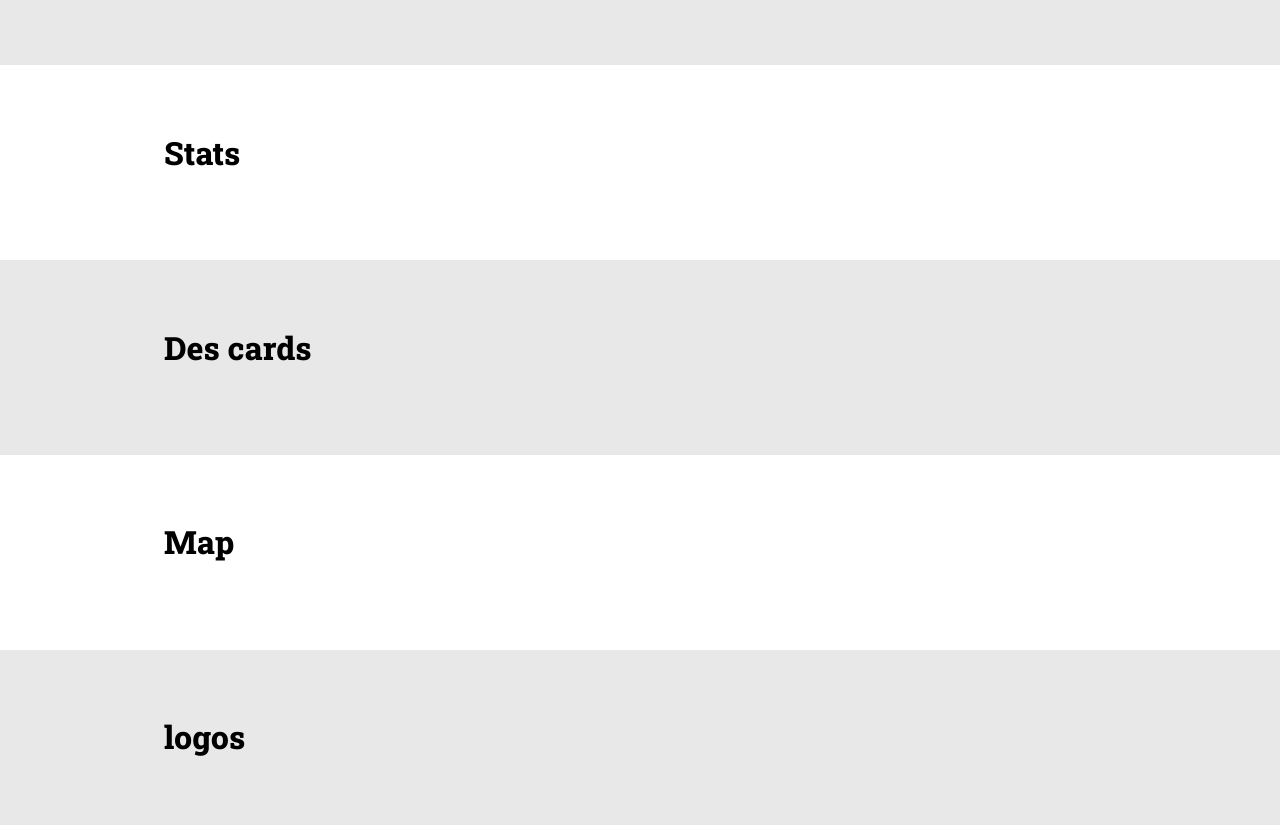
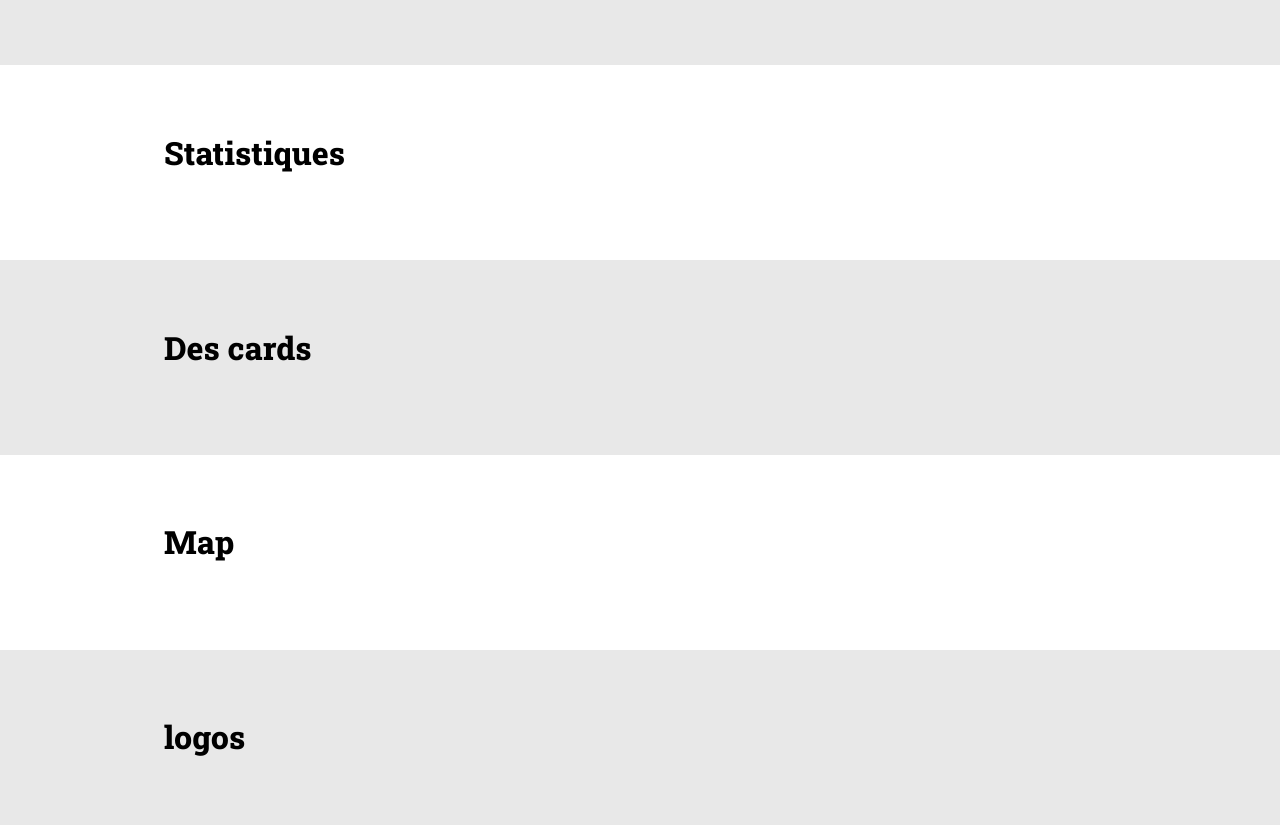
Before and after one commit to marie-pierv/TP1-KingdomTrails, a plain HTML site: page index.html in a window 1280 px wide. Shown: the part 1480-2305 px from the top of the page. Drawn offline with Linux system fonts and the light colour scheme; files that its build step writes are made by us from their sources.

Commit message:
test de commit

```diff
--- a/index.html
+++ b/index.html
@@ -87,7 +87,7 @@
 			</section>
 			<section id="section6">
 				<div class="container">
-					<h1>Stats</h1>
+					<h1>Statistiques</h1>
 				</div>
 			</section>
 			<section id="section7">
```
